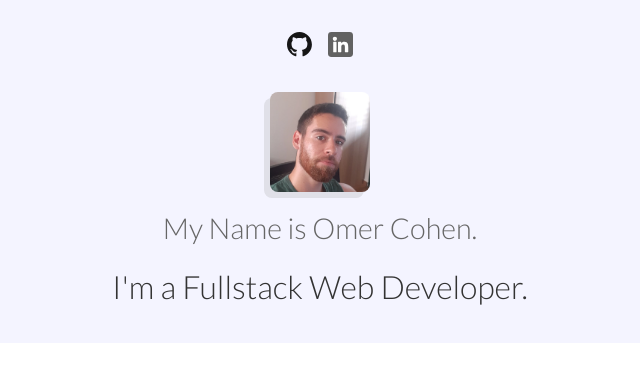
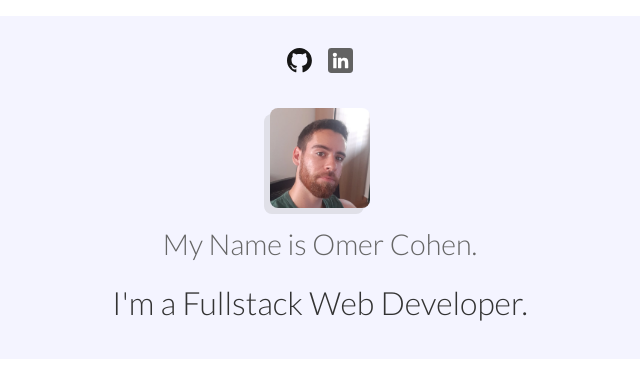
Before and after one commit to omerchn/portfolio, a Next.js app: page / in a window 1280 px wide. Shown: the top 384 px of the page, without its empty margins (320-960 px from the left). Built offline with nearby package versions, Linux system fonts and the light colour scheme.

Commit message:
Update Bio.js

```diff
--- a/modules/Bio.js
+++ b/modules/Bio.js
@@ -6,9 +6,8 @@ const BioStyled = styled.div`
   width: 100%;
   max-width: 100%;
   margin: 1em;
-  margin-top: 0;
   padding: 1em 2em;
-  border-radius: 0 0 1em 1em;
+  border-radius: 1em;
   background: #f4f4ff;
 
   .socials {
```
